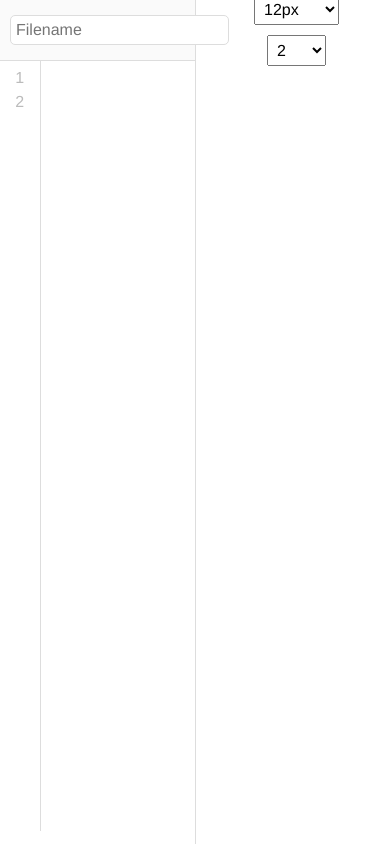
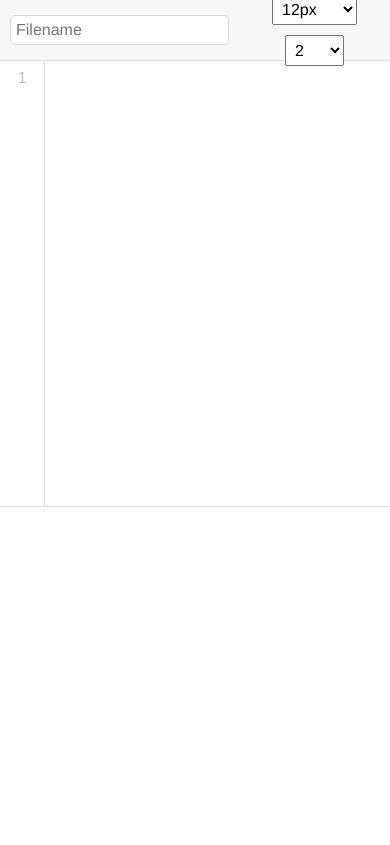
Before and after one commit to DarkPurple141/vue-editor, a Vue app: page /#/ in a window 390 px wide. Built offline with nearby package versions, Linux system fonts and the light colour scheme; the HTML template or start-up script is replaced by a standard one.

Commit message:
new build with mobile dimensions

```diff
--- a/src/components/EditPadContainer.vue
+++ b/src/components/EditPadContainer.vue
@@ -16,7 +16,7 @@ export default {
    components: { EditorSidebar, EditorTextarea },
    computed: {
       rows() {
-         return this.file.split('\n').length + 1
+         return this.file.split('\n').length
       }
    }
 }
@@ -28,4 +28,12 @@ export default {
    flex-direction: row;
    width: 100%;
 }
+
+@media screen and (orientation: portrait) {
+   .texteditor-frame {
+      overflow-y: scroll;
+      max-height: calc(60vh - 60px);
+   }
+}
+
 </style>
--- a/src/components/EditRenderArea.vue
+++ b/src/components/EditRenderArea.vue
@@ -52,7 +52,7 @@ export default {
 }
 
 .console {
-   background: #bbb;
+   background: #222;
    color: white;
 }
 
--- a/src/components/EditorControlBar.vue
+++ b/src/components/EditorControlBar.vue
@@ -38,7 +38,7 @@ export default {
 
 <style lang="less" scoped>
 .nav {
-   background-color: #fafafa;
+   background-color: #f7f7f7;
    width: 100%;
    height: 60px;
    display: flex;
--- a/src/components/EditorPane.vue
+++ b/src/components/EditorPane.vue
@@ -20,4 +20,20 @@ export default {
 .pane:first-of-type {
    border-right: 1px solid #ddd;
 }
+
+@media screen and (orientation: portrait) {
+   .pane {
+      width: 100%;
+   }
+
+   .pane:first-of-type {
+      border-right: none;
+      border-bottom: 1px solid #ddd;
+      height: 60vh;
+   }
+
+   .pane:last-of-type {
+      height: 40vh;
+   }
+}
 </style>
--- a/src/components/EditorSidebar.vue
+++ b/src/components/EditorSidebar.vue
@@ -18,11 +18,16 @@ export default {
    padding: 5px 0px;
    width: 50px;
    border-right: 1px solid #ddd;
-   height: 90vh;
+   height: 100%;
+   min-height: 92.5vh;
 }
 
 .line-number {
    color: #bbb;
 }
 
+@media screen and (orientation: portrait)  {
+
+}
+
 </style>
--- a/src/components/EditorTextarea.vue
+++ b/src/components/EditorTextarea.vue
@@ -43,7 +43,7 @@ export default {
          //this.edit.append('')
          let index = e.target.selectionEnd
          this.edit =
-            this.edit.substring(0, index) + '    ' + this.edit.substring(index, this.length)
+            this.edit.substring(0, index) + '\t' + this.edit.substring(index, this.length)
          setTimeout(() => e.target.setSelectionRange(index+1, index+1), 0)
 
       }
@@ -62,6 +62,8 @@ export default {
    top: 0;
    left: 0;
    padding: 5px;
+   // make this reactive
+   tab-size: 4;
 }
 
 // needed to prevent selection of lower element
--- a/src/components/EditorWindow.vue
+++ b/src/components/EditorWindow.vue
@@ -45,4 +45,10 @@ export default {
    flex-direction: row;
    width: 100%;
 }
+
+@media screen and (orientation: portrait) {
+   .panes {
+      flex-direction: column;
+   }
+}
 </style>
--- a/src/pages/Editor.vue
+++ b/src/pages/Editor.vue
@@ -26,4 +26,5 @@ export default {
    flex-direction: row;
    min-height: 100vh;
 }
+
 </style>
--- a/src/store.js
+++ b/src/store.js
@@ -8,6 +8,10 @@ export default new Vuex.Store({
      file: {
         contents: "",
         fname: ""
+     },
+     config: {
+        tabsize: 4,
+        fontsize: "12px"
      }
   },
   getters: {
```
Also changed, not shown: 7 other files (tests, documents, lock files or other folders).
